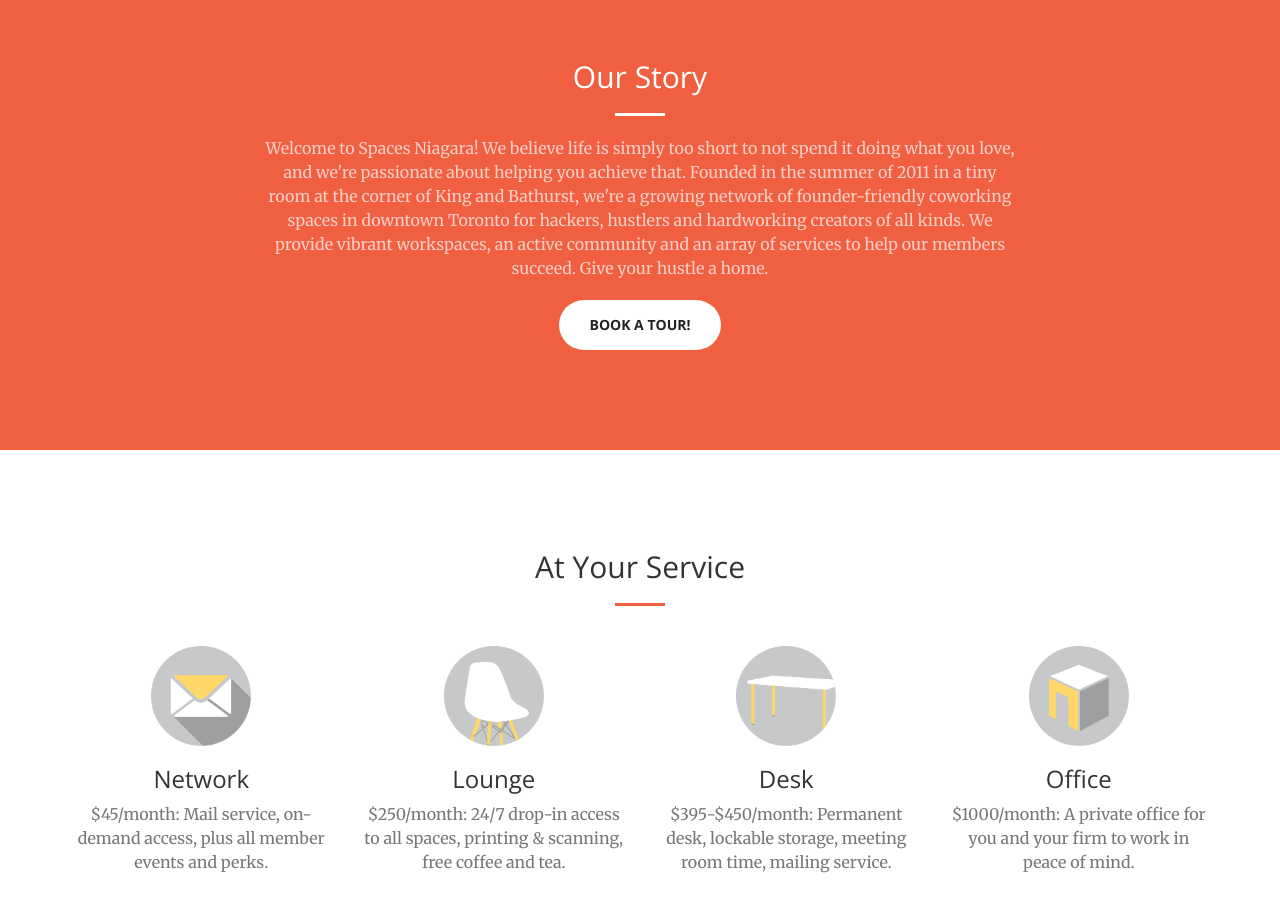
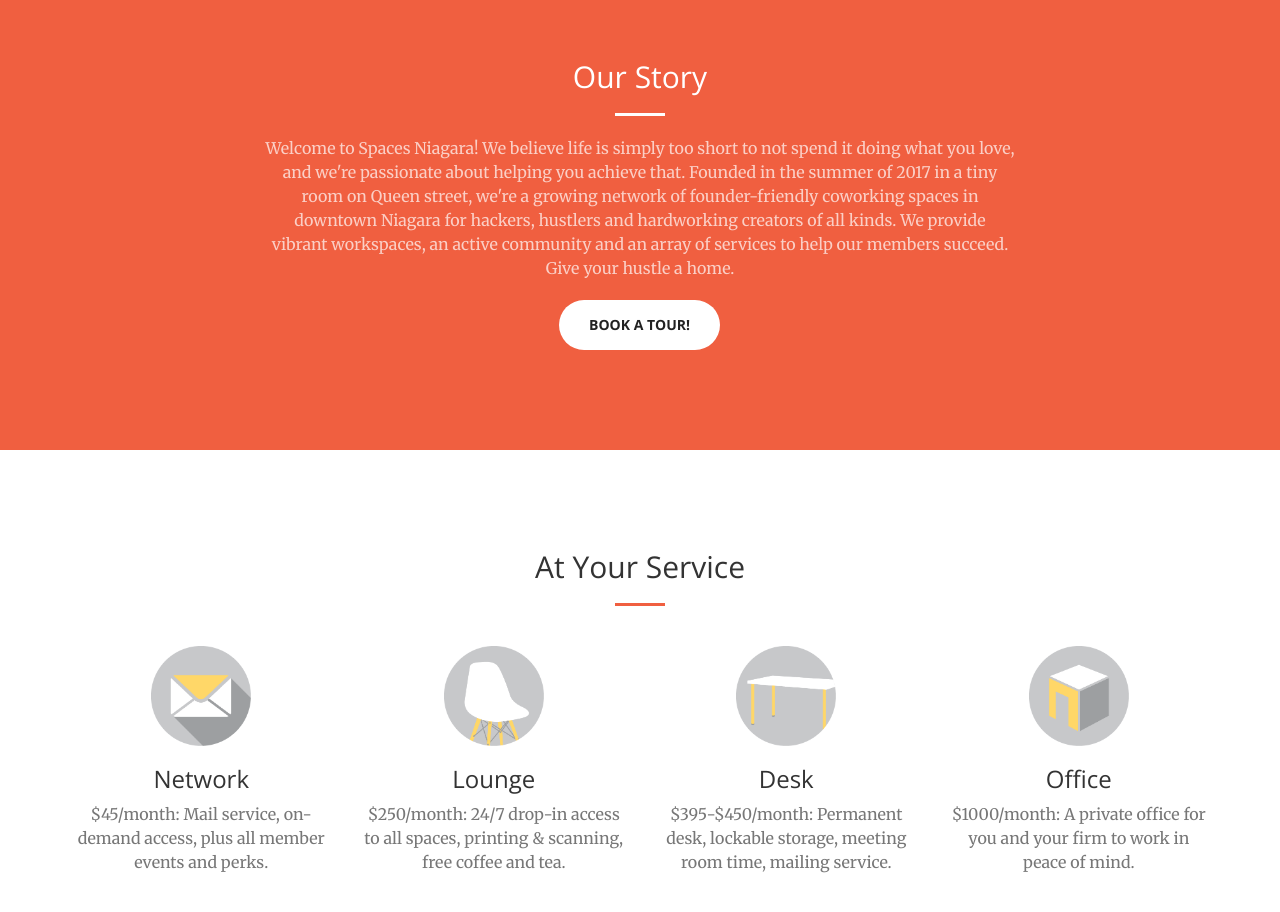
Before and after one commit to sinr0202/spaces, a website: page views/index.html in a window 1280 px wide. Shown: the part 840-1752 px from the top of the page. Drawn offline with nearby package versions, Linux system fonts and the light colour scheme; files that its build step writes are made by us from their sources; files whose address does not match are found by name.

Commit message:
changed wording on landing and port number to 4000

```diff
--- a/views/index.html
+++ b/views/index.html
@@ -93,7 +93,7 @@
 				<div class="col-lg-8 col-lg-offset-2 text-center">
 					<h2 class="section-heading">Our Story</h2>
 					<hr class="light">
-					<p class="text-faded">Welcome to Spaces Niagara! We believe life is simply too short to not spend it doing what you love, and we're passionate about helping you achieve that. Founded in the summer of 2011 in a tiny room at the corner of King and Bathurst, we're a growing network of founder-friendly coworking spaces in downtown Toronto for hackers, hustlers and hardworking creators of all kinds. We provide vibrant workspaces, an active community and an array of services to help our members succeed. Give your hustle a home.</p>
+					<p class="text-faded">Welcome to Spaces Niagara! We believe life is simply too short to not spend it doing what you love, and we're passionate about helping you achieve that. Founded in the summer of 2017 in a tiny room on Queen street, we're a growing network of founder-friendly coworking spaces in downtown Niagara for hackers, hustlers and hardworking creators of all kinds. We provide vibrant workspaces, an active community and an array of services to help our members succeed. Give your hustle a home.</p>
 					<a href="#book" class="page-scroll btn btn-default btn-xl sr-button">Book a Tour!</a>
 				</div>
 			</div>
```
Also changed, not shown: 1 other file.
